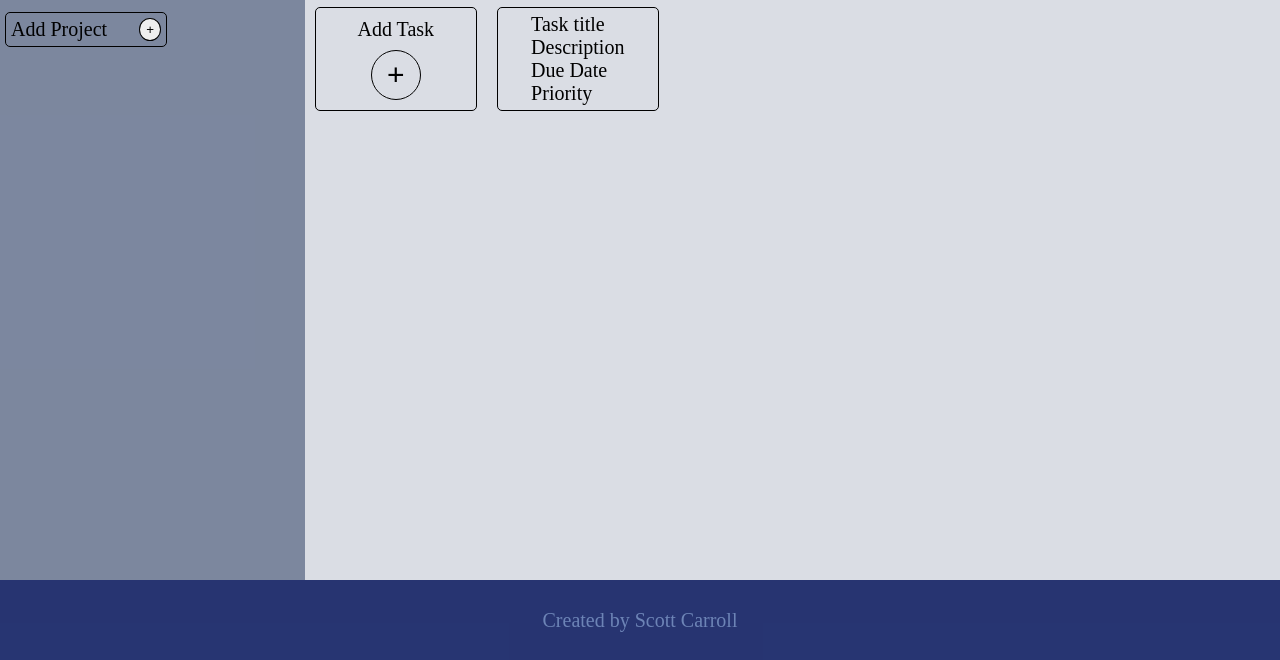
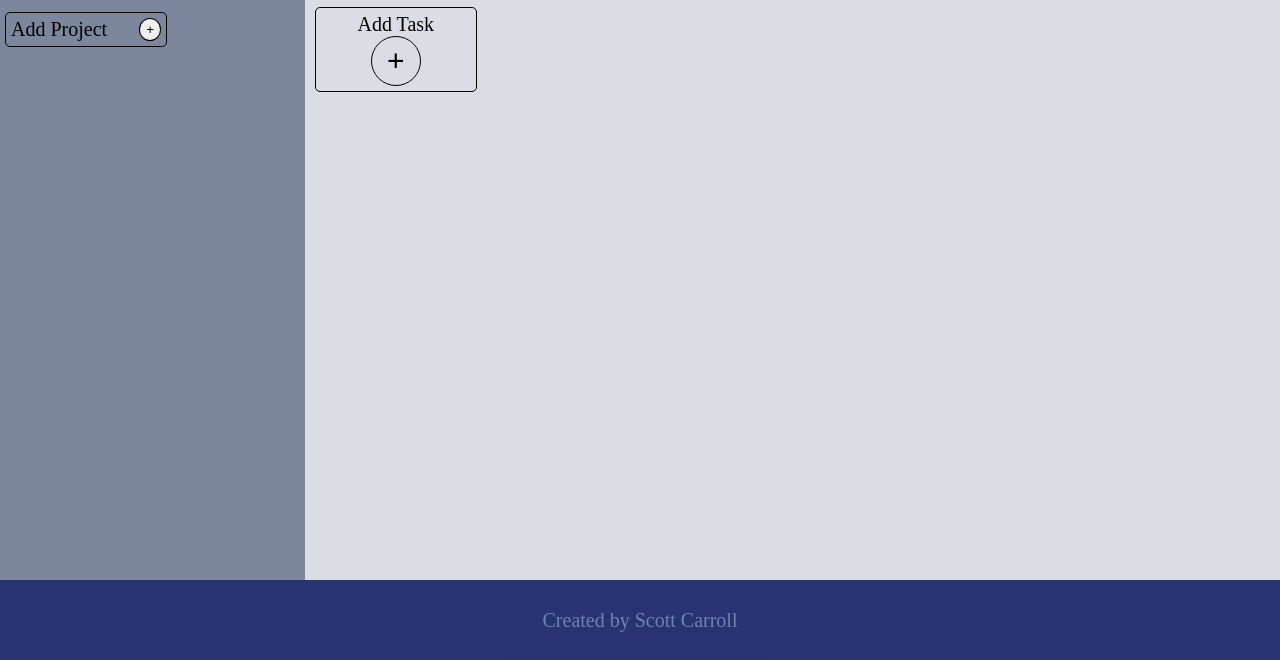
Before and after one commit to ScottCRed/todo, a website built with webpack: page dist/index.html in a window 1280 px wide. Shown: the part 140-800 px from the top of the page. Built offline with nearby package versions, Linux system fonts and the light colour scheme.

Commit message:
Remove template task item

```diff
--- a/dist/index.html
+++ b/dist/index.html
@@ -52,15 +52,10 @@
 
         <div class="mainDisplay">
             <h2> Project Title</h2>
-            <div class="contentContainer"><div class="taskAdd">
-             Add Task <button class="taskAddButton">+</button>
-            </div>
-            <div class="taskBox">
-                Task title <br>
-                Description <br>
-                Due Date <br>
-                Priority
-            </div>
+            <div class="contentContainer">
+                <div class="taskAdd">
+                    Add Task <button class="taskAddButton">+</button>
+                </div>
             </div>
         </div>
     </div>
```
